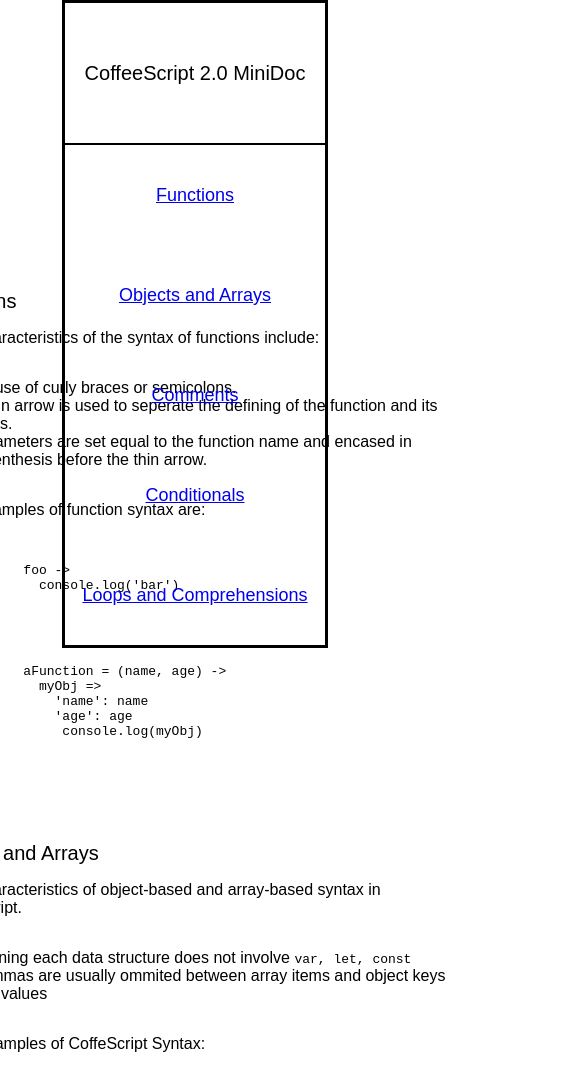
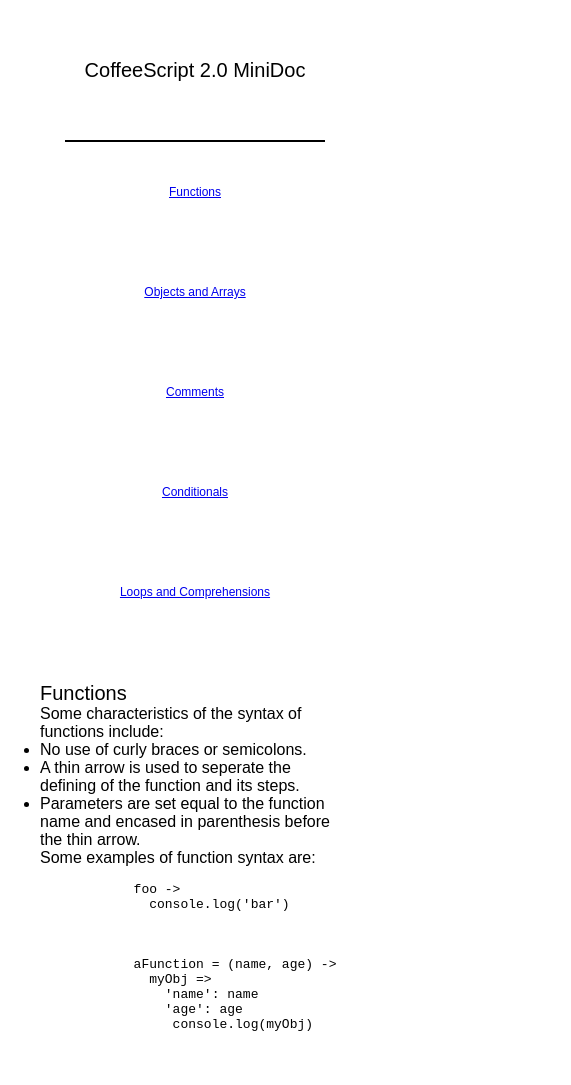
Before and after one commit to neodynia/tech-doc-pg, a plain HTML site: page index.html in a window 390 px wide. Shown: the top 1085 px of the page, 571 px wide, since content can reach past the window. Drawn offline with Linux system fonts and the light colour scheme.

Commit message:
feat: Add media query

```diff
--- a/css/main.css
+++ b/css/main.css
@@ -60,25 +60,28 @@ section {
   margin: 20px;
 }
 
-@media screen and (max-width: 650px) {
+@media screen and (max-width: 850px) {
+  * {
+    border: 0;
+    margin: 0;
+    padding: 0;
+
+  }
   .grid-container {
-    display: grid;
-    grid-template-columns: 1fr;
-    grid-template-rows: 250px 1fr;
-    justify-items:center;
+    display: flex;
+    flex-direction: column;
   }
 
-  #navbar {
+  nav {
     display: flex;
-    flex-flow: column nowrap;
-    justify-content:space-around;
-    align-content: center;
-    grid-column: 1 / 3;
-    grid-row: 1 / 2;
+    position: relative;
+    border: 0;
+    margin: 0;
+    padding: 0;
   }
 
-  main {
-    grid-column: 1 / 3;
-    grid-row: 2 / 3;
+  .nav-link {
+    font-size: 12px;
   }
+
 }
```
